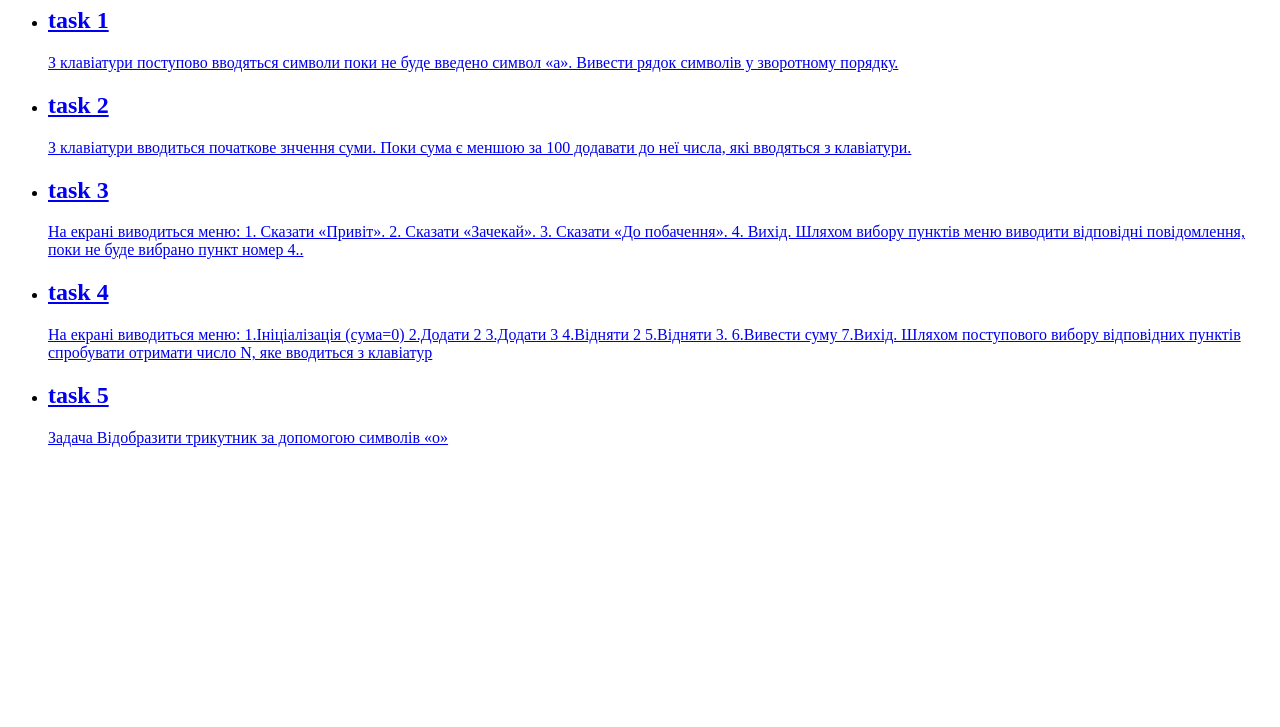
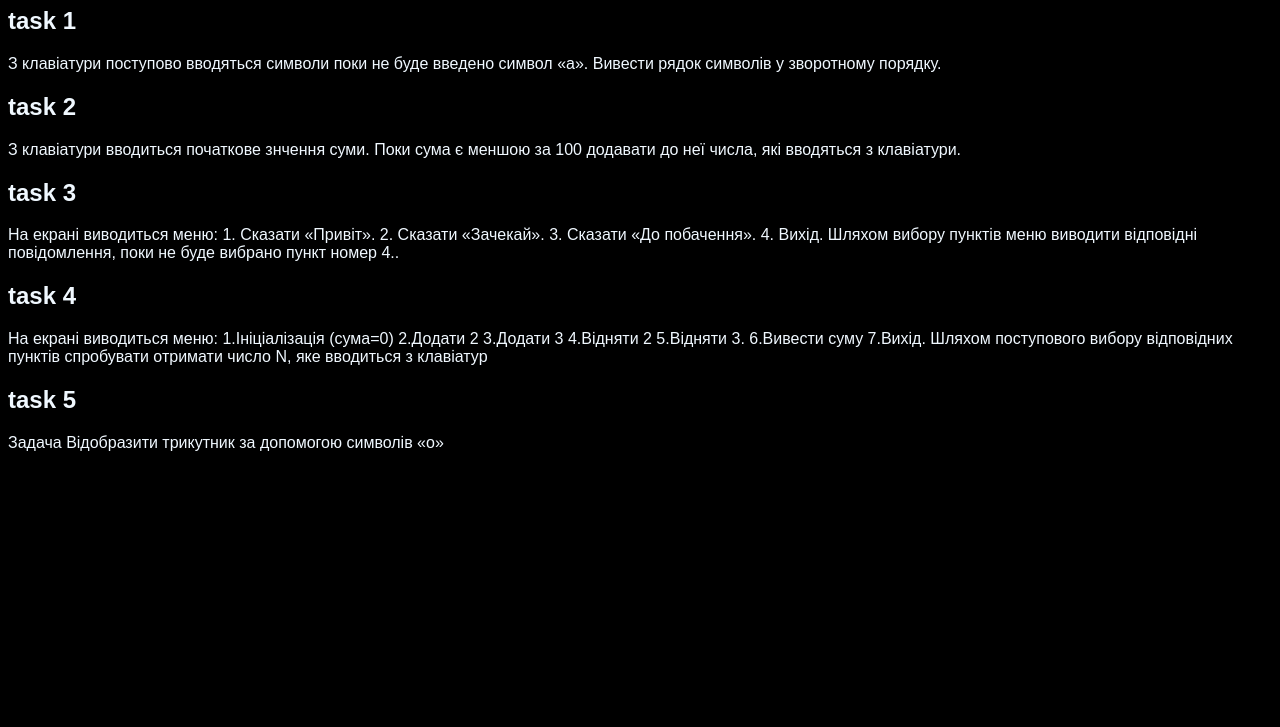
Before and after one commit to LukechaD/homework, a plain HTML site: page Home_work_6/home_work_6.html in a window 1280 px wide. Shown: the part 73-800 px from the top of the page. Drawn offline with Linux system fonts and the light colour scheme.

Commit message:
Update home_work_6.html

```diff
--- a/Home_work_6/home_work_6.html
+++ b/Home_work_6/home_work_6.html
@@ -4,6 +4,7 @@
     <meta charset="UTF-8" />
     <meta name="viewport" content="width=device-width, initial-scale=1.0" />
     <title>Document</title>
+    <link rel="stylesheet" href="../css/style_home_work.css" />
   </head>
   <body>
     <h1>Home Work 5</h1>
```
